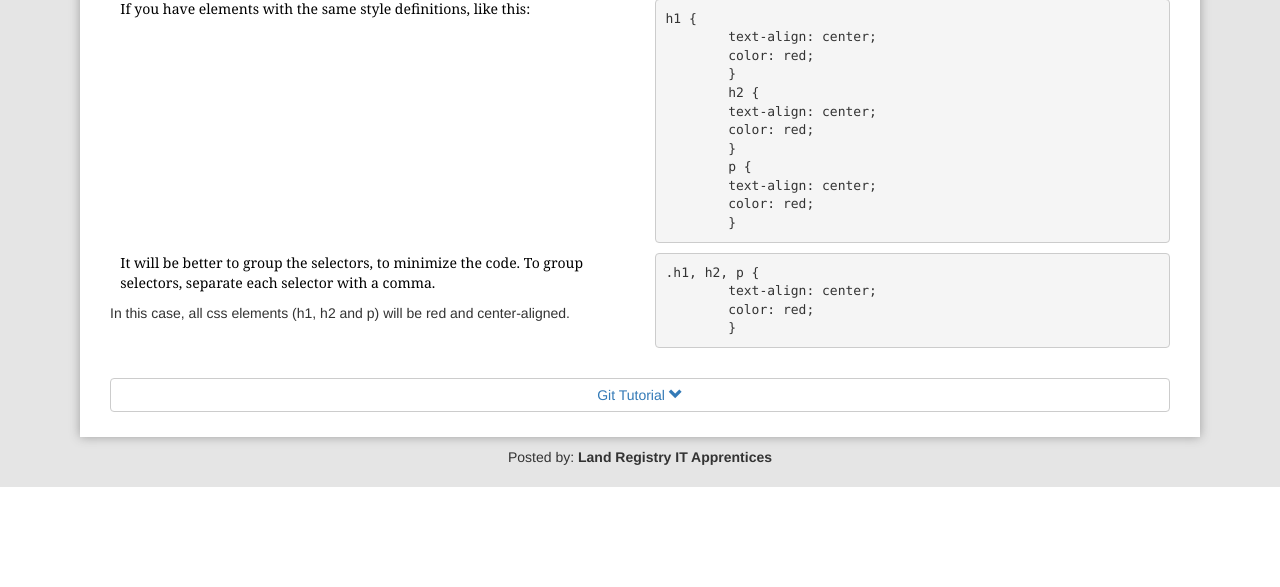
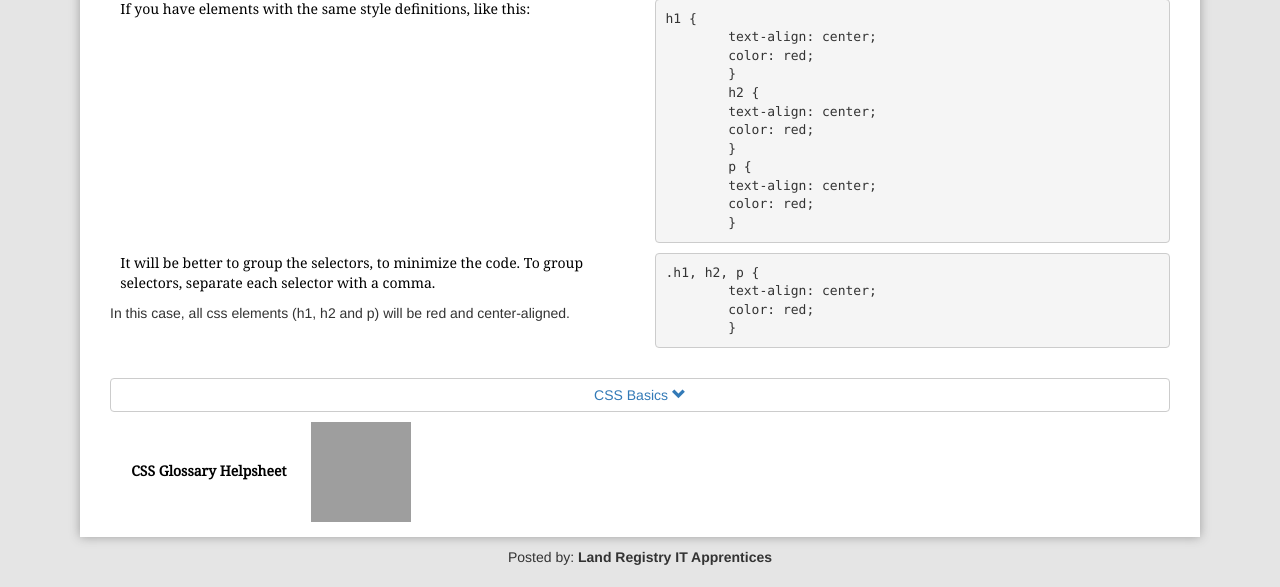
Before and after one commit to eproctor93/Apprentice_website, a Flask app: page /HTML in a window 1280 px wide, after a click on "CSS Content". Shown: the part 2025-2612 px from the top of the page. Before the commit the page ends 2512 px from the top, so only its background shows below. Run offline with Flask 2, Linux system fonts and the light colour scheme; some libraries are stand-ins or nearby versions; grey boxes are pictures that could not be loaded.

Commit message:
fixed anna's css glossary helpsheet

```diff
--- a/application/templates/HTML-CSS.html
+++ b/application/templates/HTML-CSS.html
@@ -265,6 +265,7 @@ color: blue;
                 <br>
                 <br>
                 <br>
+                <div>
     <h4  class="header4">CSS SYNTAX</h4>
                 <br>
         <img id="myImg" src="http://www.w3schools.com/css/selector.gif" alt="Git Cheatsheet" width="400" height="150">
@@ -383,9 +384,8 @@ color: blue;
     </div>
     </div>
         <div class="triangle">
- <h3><a class="info-toggle collapsed" data-toggle="collapse" href="#collapse" aria-expanded="false"><button type="button" class="btn btn-default btn-block" href="#collapse" data-toggle="collapse">Git Tutorial <span class="glyphicon glyphicon-chevron-down"></span></a></h3></button>
+ <h3><a class="info-toggle collapsed" data-toggle="collapse" href="#collapse" aria-expanded="false"><button type="button" class="btn btn-default btn-block" href="#collapse" data-toggle="collapse">CSS Basics <span class="glyphicon glyphicon-chevron-down"></span></a></h3></button>
         </div>
-    </div>
     <div class="collapse" id="collapse" aria-expanded="false">
     <div class="jumbotron">
   <h2  class="header2" style="text-align: center;">CSS basics</h2>
@@ -428,10 +428,11 @@ color: blue;
        1em; would be quivalent to 20px. Child elements with font-size: 0.5em; would be equivalent to 10px (a halving and so on. <br>
        We will primarily explore px and rem values since these are the most commonly used today.</p>
 </div>
-<b class="text">CSS Glossary Helpsheet</b> <a href="https://www.codecademy.com/articles/glossary-css">
-      <img src="http://wpguru.co.uk/wp-content/uploads/2013/09/CSS-Logo-214x300.png" class = "float-xs-right" alt="css_Logo" width="100" height="100">
-    </a>
        </div>
+       <b class="text">CSS Glossary Helpsheet</b> <a href="https://www.codecademy.com/articles/glossary-css">
+             <img src="http://wpguru.co.uk/wp-content/uploads/2013/09/CSS-Logo-214x300.png" class = "float-xs-right" alt="css_Logo" width="100" height="100">
+           </a>
+         </div>
 </div>
 </div>
   </div>
```
